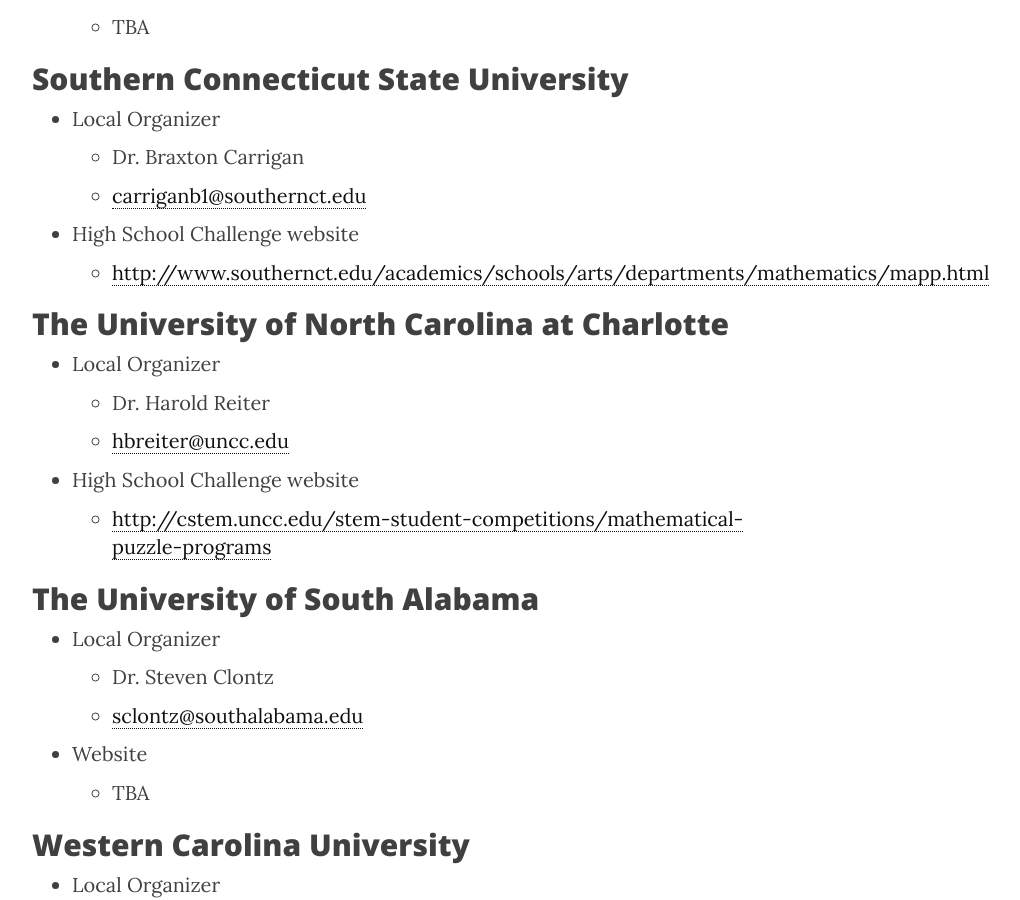
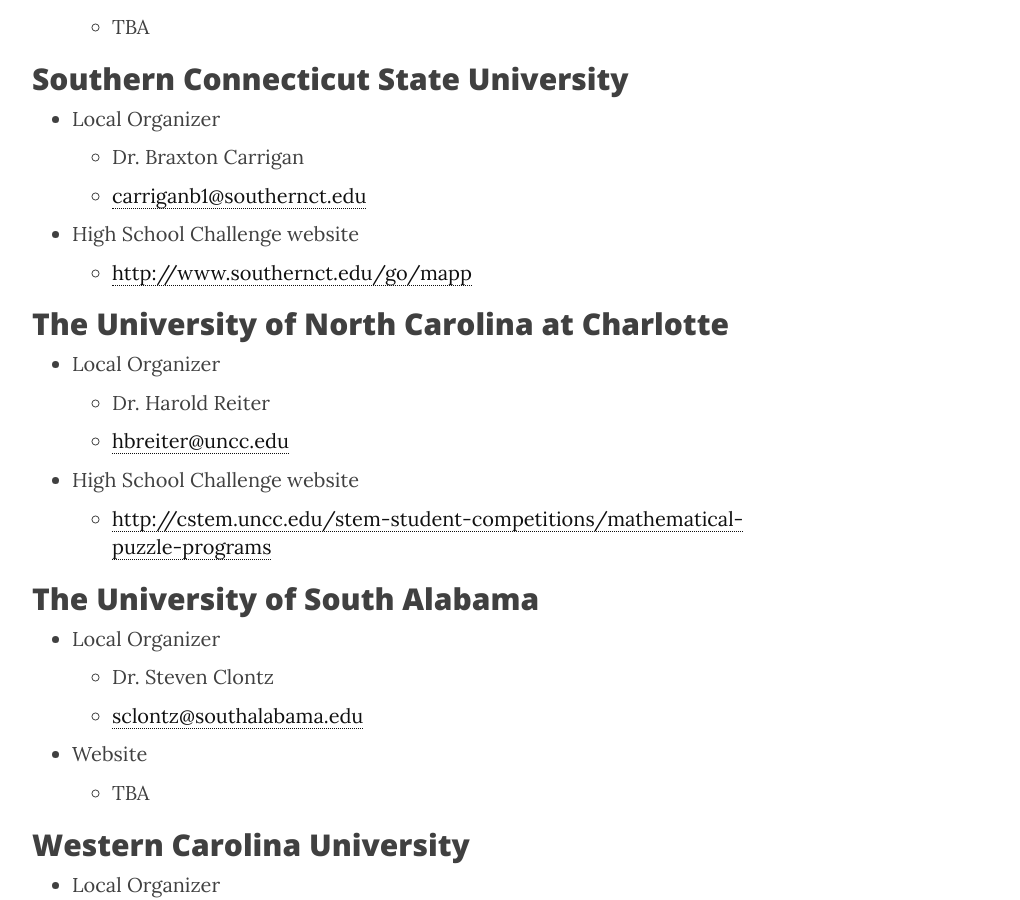
Before and after one commit to MaPPmath/mappmath.github.io, a Jekyll site: the page built from pages/2_campuses.md, in a window 1280 px wide and 900 px high, scrolled down 1406 px. Shown: the whole window, without its empty margins (233-1253 px from the left). Built offline with Jekyll 4.4.1, drawn with Linux system fonts in a browser that asks for light colours; nearby versions of some CDN libraries.

Commit message:
add shorter scsu link

```diff
--- a/pages/2_campuses.md
+++ b/pages/2_campuses.md
@@ -44,7 +44,7 @@
     - Dr. Braxton Carrigan
     - <carriganb1@southernct.edu>
 - High School Challenge website
-    - <http://www.southernct.edu/academics/schools/arts/departments/mathematics/mapp.html>
+    - <http://www.southernct.edu/go/mapp>
 
 ## The University of North Carolina at Charlotte
 
```
